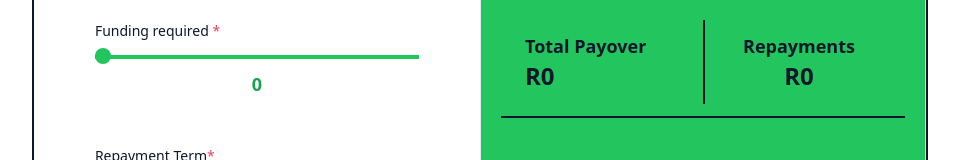
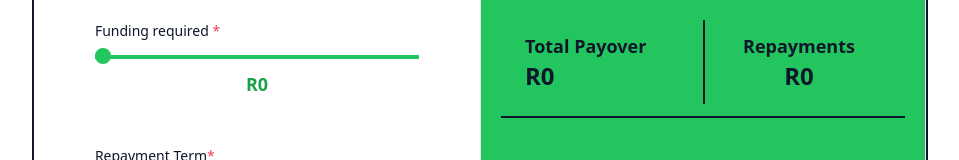
Before and after one commit to grahamusai/getfunds, a Next.js app: page / in a window 1280 px wide. Shown: the part 259-419 px from the top of the page, without its empty margins (160-1119 px from the left). Built offline with nearby package versions, Linux system fonts and the light colour scheme.

Commit message:
Number formating

```diff
--- a/src/app/page.tsx
+++ b/src/app/page.tsx
@@ -117,7 +117,7 @@ const interest: number = 0.075;
                     }}
                     className="bg-green-500"
                   />
-                  <p className="text-center text-green-600 font-bold text-lg">{neededAmount}</p>
+                  <p className="text-center text-green-600 font-bold text-lg">R{neededAmount}</p>
                 </div>
 
                 <div className="mb-12">
```
